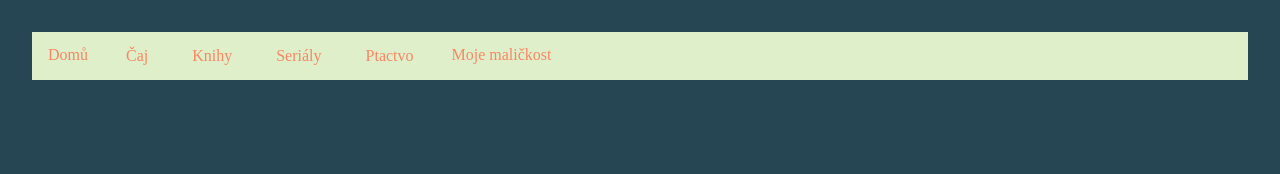
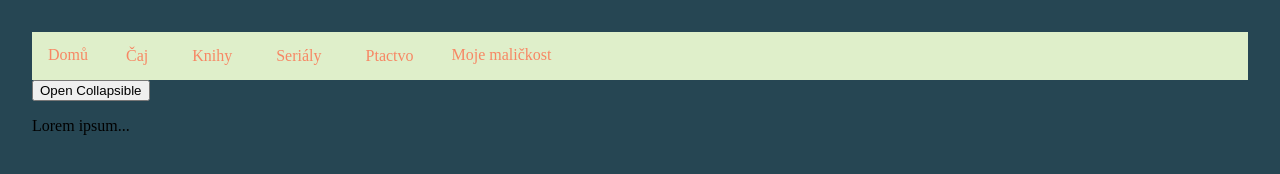
Before and after one commit to 0Crowly0/Webik, a plain HTML site: page Books.html in a window 1280 px wide. Drawn offline with Linux system fonts and the light colour scheme.

Commit message:
no filmos

```diff
--- a/Books.html
+++ b/Books.html
@@ -58,6 +58,11 @@
         </div>
     </div>
 
+    <button type="button" class="collapsible">Open Collapsible</button>
+    <div class="content">
+      <p>Lorem ipsum...</p>
+    </div>
+
 
 
 
```
